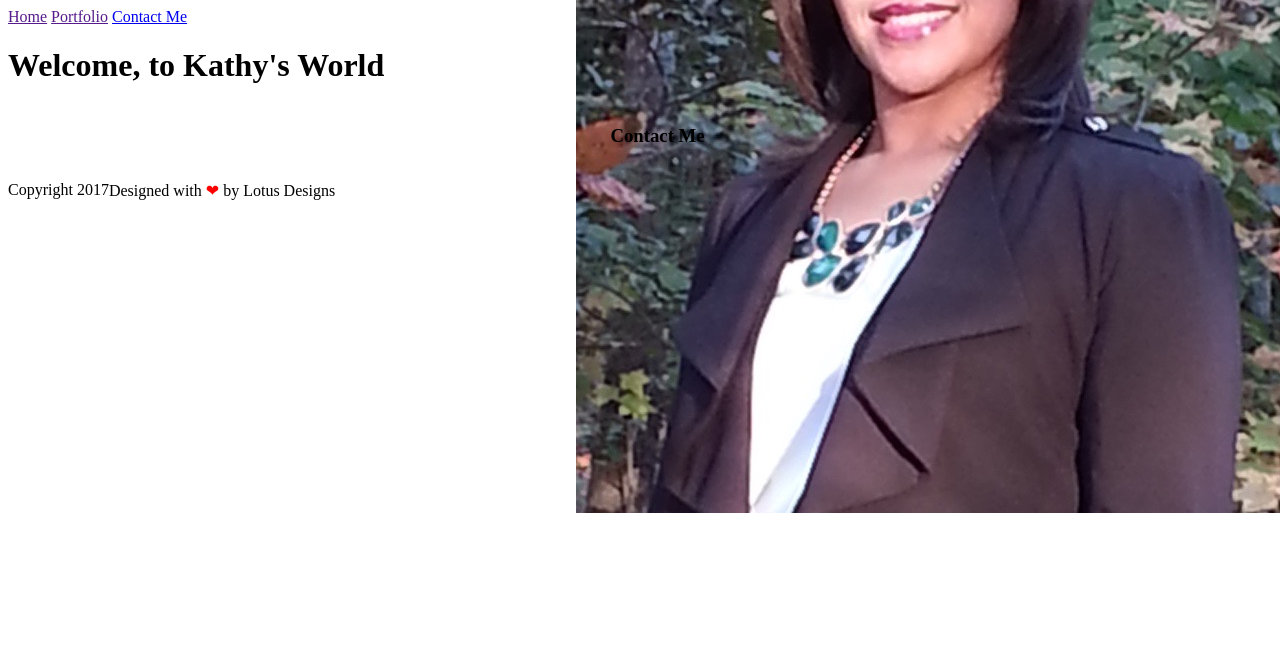
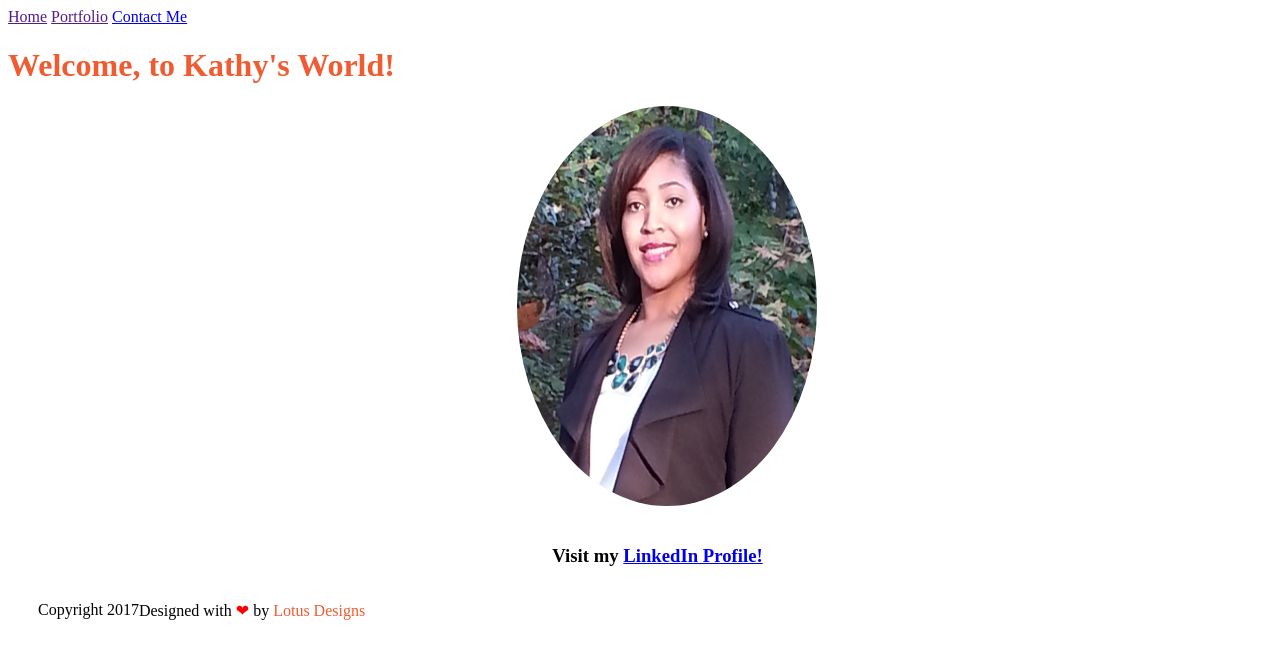
Before and after one commit to CodeMeKathy/CodeMeKathy.github.io, a plain HTML site: page index.html in a window 1280 px wide. Drawn offline with Linux system fonts and the light colour scheme; files whose address does not match are found by name.

Commit message:
Added sections not included in the revert from the file before deletion

```diff
--- a/index.html
+++ b/index.html
@@ -9,7 +9,7 @@
 </head>
 <body>
     <header>
-        <div>
+        <div class="nav">
                 <nav>
                  <a href="">Home</a>
                  <a href="">Portfolio</a>
@@ -19,7 +19,7 @@
                 </nav>
             </div>
     </header>
-    <h1>Welcome, to Kathy's World</h1>
+    <h1>Welcome, to Kathy's World!</h1>
 
 
 
@@ -29,12 +29,12 @@
             </div>
 
             <section id='contactMe'>
-                    <h3>Contact Me</h3>
+                    <h3>Visit my <a href="https://www.google.com/url?sa=t&rct=j&q=&esrc=s&source=web&cd=1&cad=rja&uact=8&ved=0ahUKEwjBgdvUrufXAhUQzWMKHQpVB-kQFggpMAA&url=https%3A%2F%2Fbh.linkedin.com%2Fin%2Fkathy-lambert-mba-2422364%2Fde&usg=AOvVaw14Vt1Ej6k4PH-vVux0iTG0">LinkedIn Profile!</a></h3>
 
                 </section>
         </div>
 
-    <footer class="clearfix">
+    <footer>
             <p class="copyright">Copyright 2017</p>
             <p class="message">Designed with <span style="color:red;">&#10084;</span> by <span class="name">Lotus Designs</span></p>
     </footer>
--- a/portfolio.css
+++ b/portfolio.css
@@ -1,16 +1,38 @@
+.nav {
+    float: right;
+
+}
+
 h1 {
-    display: flex;
+    color: #f15b31
 }
 header {
     display: flex;
+
+}
+
+img {
+    margin-top: 380px;
+    border-radius: 50%;
+    text-align: center;
+    width: 300px;
+    height: 400px;
+
+
 }
 #profileImage {
     display: flex;
     width: 35px;
-    height: 40px;
-    border-radius: 25px;
+    height: 20px;
     align-items: center;
 
+}
+
+#contactMe {
+
+    margin-top: 420px;
+    flex-direction: row;
+    justify-content: center;
 }
 
 .flex-container {
@@ -20,6 +42,24 @@
 
 }
 
+.copyright {
+    padding-left: 30px;
+
+}
+
+.message {
+
+        text-align: right;
+        padding-right: 30px;
+
+}
+
+
+.name {
+    color: #f15b31;
+    font-weight: 100;
+}
+
 footer {
 
     display: flex;
```
